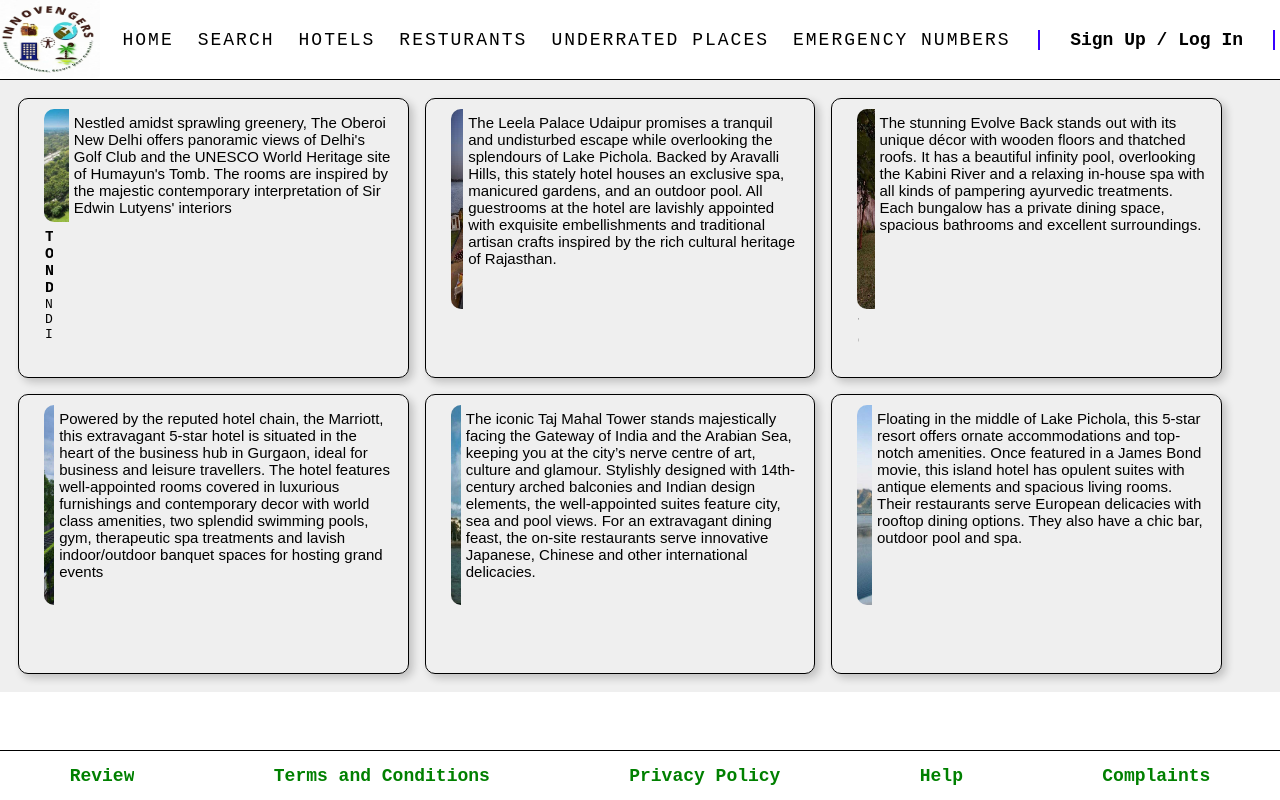
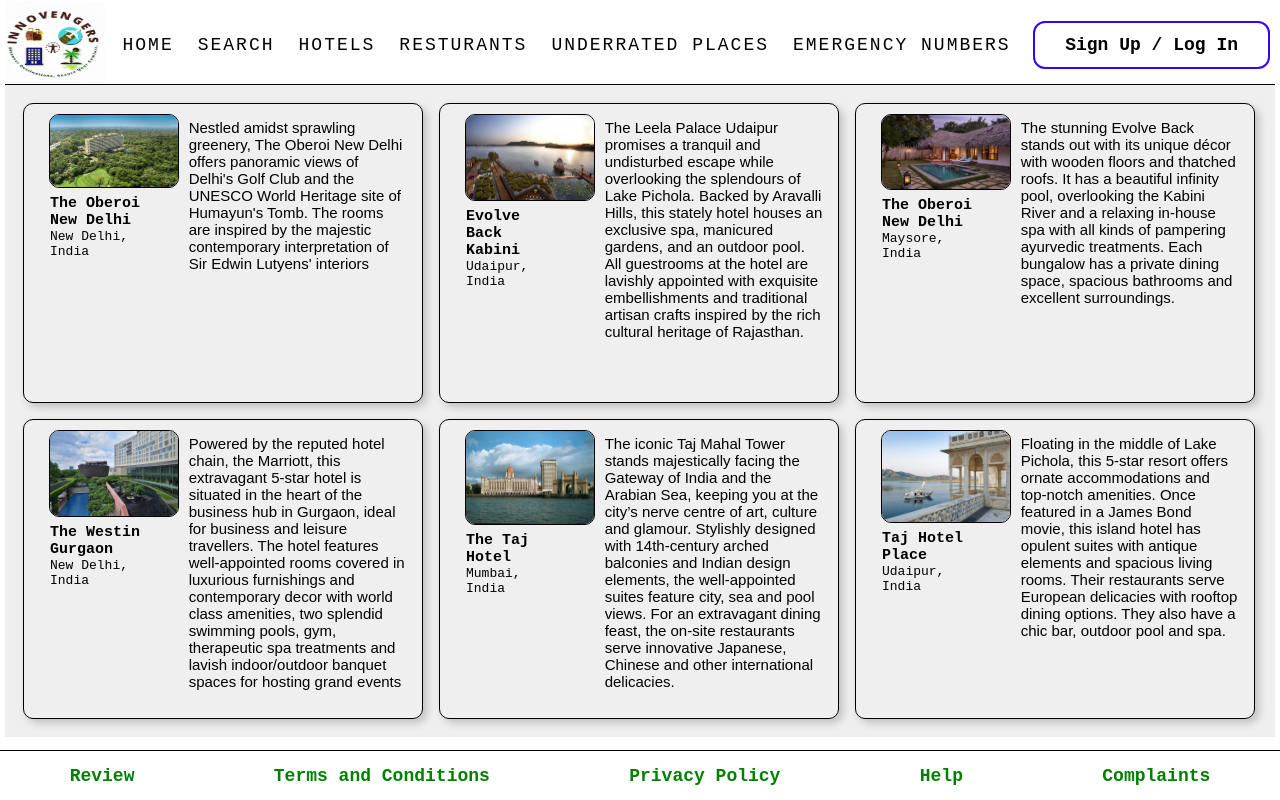
Before and after one commit to r-rajababushah/innovengers, a React (Create React App) app: page /hotels in a window 1280 px wide. Built offline with nearby package versions, Linux system fonts and the light colour scheme.

Commit message:
Resturants added

```diff
--- a/src/App.css
+++ b/src/App.css
@@ -4,9 +4,9 @@
     box-sizing: border-box;
     list-style: none;
     font-family: 'Courier New', Courier, monospace;
-    overflow: hidden;
 }
 body {
+    padding: 5px;
     width: 100%;
 }
 /* * {
--- a/src/Hotels/Hotels.css
+++ b/src/Hotels/Hotels.css
@@ -3,10 +3,16 @@
     flex-flow: row wrap;
     padding: 10px;
     background-color: #efefef;
+    width: 100%;
+    overflow: visible;
 }
 
 .card .hotelsI {
-    height: 200px;
+    width: 100%;
+    margin-right: 10px;
+    border-radius: 10px;
+    border: 1px solid black;
+
 }
 
 .card {
@@ -14,18 +20,28 @@
     box-shadow: 4px 4px 8px 0 rgba(0, 0, 0, 0.2);
     margin: 2px;
     transition: 0.3s;
-    width: 31%;
-    height: 280px;
     padding: 10px;
     border: 1px solid black;
     border-radius: 10px;
     margin: 8px;
+    height: 300px;
+    width: 32%;
 }
 
+.imgT {
+    width: 5%;
+    flex-basis: 40%;
+}
+
+#dataP {
+    flex-basis: 70%;
+    /* width: 20%; */
+}
 .card img {
     margin-left: 15px;
-    width: 200px;
+    margin-right: 10px;
     border-radius: 10px;
+    width: 100%;
 }
 
 .card h4 {
@@ -37,6 +53,7 @@
 }
 
 .card #dataP {
+    margin-left: 20px;
     font-family: sans-serif;
     padding: 5px;
     font-size: 15px;
--- a/src/Hotels/Hotels.js
+++ b/src/Hotels/Hotels.js
@@ -6,7 +6,7 @@
             <div className="hotels">
                 <div class="card">
                     <div className="imgT">
-                        <img src="hotel1.jpeg" id="hotelsI" />
+                        <img src="hotel1.jpeg" className="hotelsI" />
                         <div class="container">
                             <h4><b>The Oberoi New Delhi</b></h4>
                             <p>New Delhi, India</p>
--- a/src/Places/Places.css
+++ b/src/Places/Places.css
@@ -2,7 +2,7 @@
     margin: 10px;
     box-shadow: 0 4px 8px 0 rgba(0,0,0,0.2);
     transition: 0.3s;
-    width: 400px;
+    width: auto;
     border-radius: 5px;
     padding: 10px;
     overflow: hidden;
@@ -33,5 +33,5 @@
 .placesC {
     display: flex;
     flex-flow: row wrap;
-    flex-grow: 1;
+    width: auto;
 }
--- a/src/Resturants/Resturants.css
+++ b/src/Resturants/Resturants.css
@@ -2,3 +2,7 @@
     display: flex;
     flex-flow: row wrap;
 }
+
+.resturants .cardP {
+    width: auto;
+}
```
